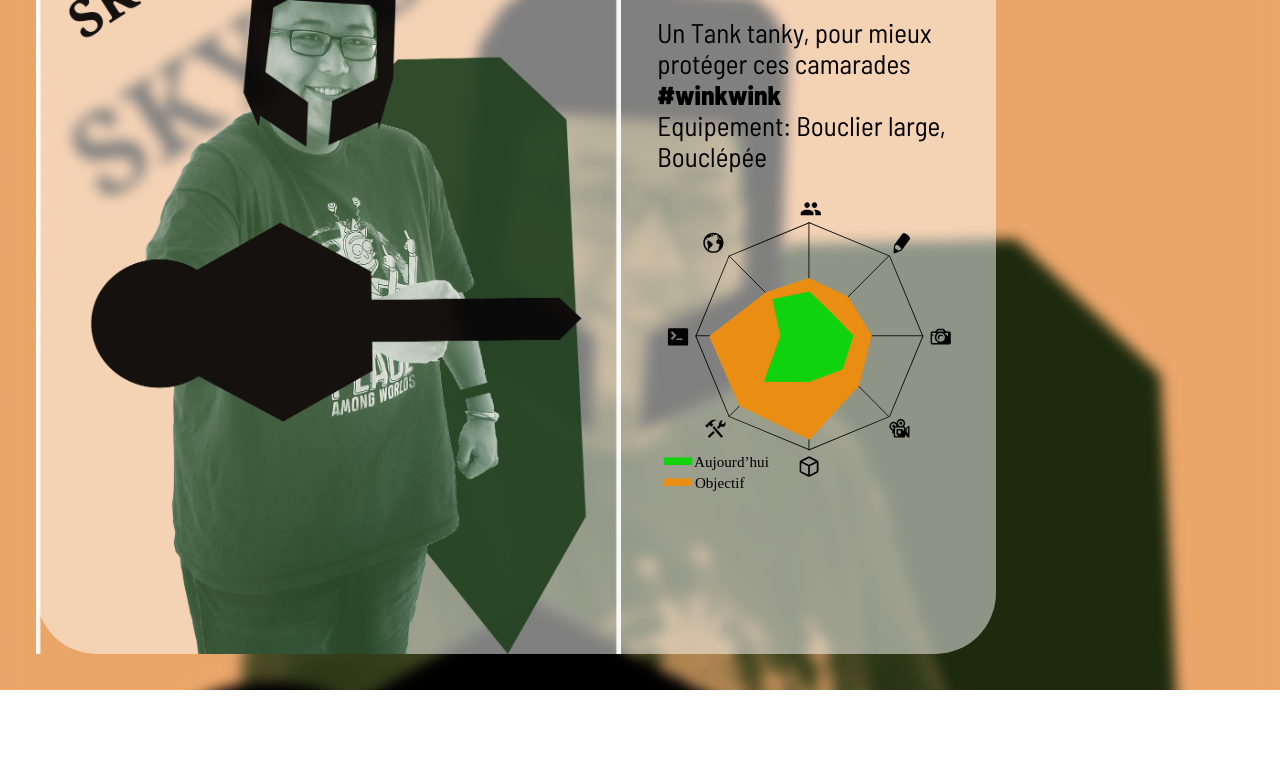
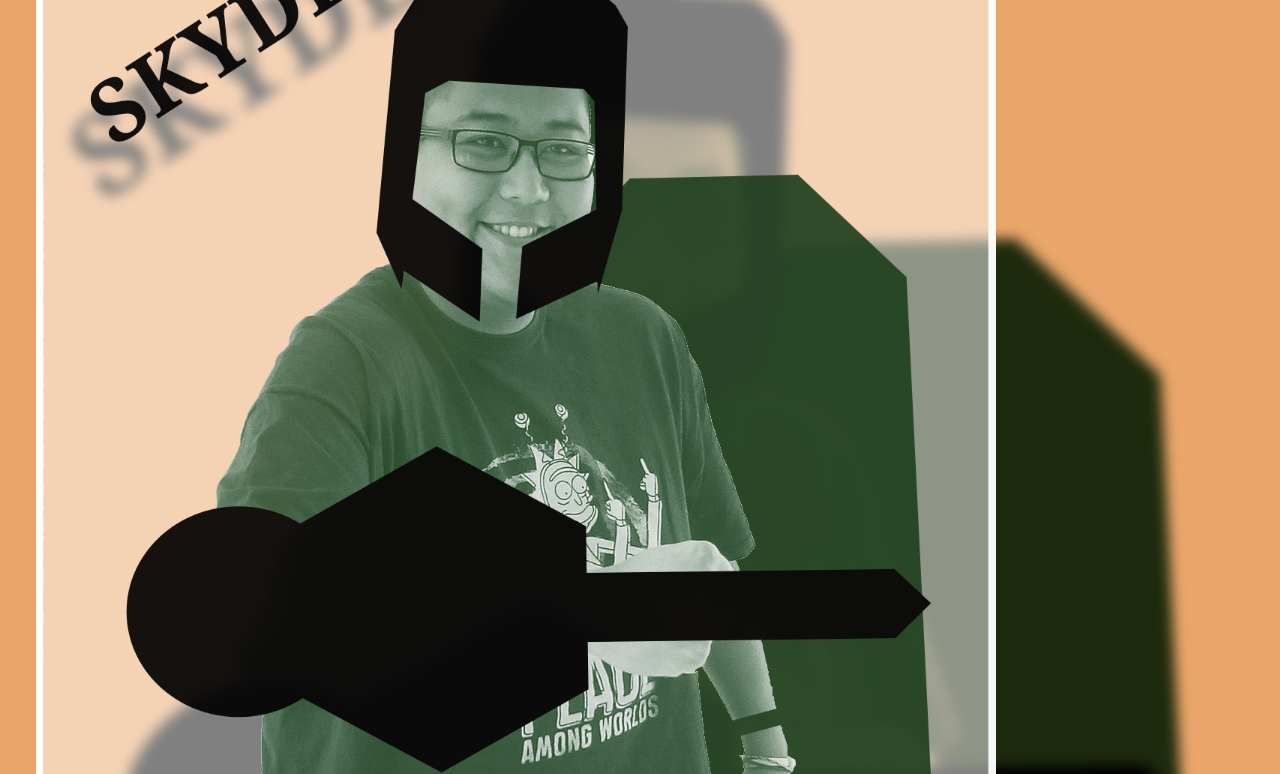
Before and after one commit to jordanlat/jordanlat.github.io, a plain HTML site: page index.html in a window 1280 px wide. Shown: the part 162-936 px from the top of the page. Before the commit the page ends 852 px from the top, so only its background shows below. Drawn offline with Linux system fonts and the light colour scheme.

Commit message:
fix fond d'écrant bande blanche

```diff
--- a/styles/styles.css
+++ b/styles/styles.css
@@ -7,6 +7,7 @@ body {
     font-family: 'Barlow Semi Condensed', 'Arial Narrow', Arial, sans-serif;
     background: url("../img/backgroud.jpg") no-repeat;
     background-size: cover;
+    background-attachment: fixed;
     text-align: center;
     padding: 36px;
     }
@@ -14,7 +15,7 @@ body {
 /* Page */
 .hero-page {
     display: flex;
-    flex-wrap: flex;
+    flex-wrap: wrap;
     max-width: 960px;
     text-align: left;
     background: rgba(255,255,255,50%);
@@ -38,6 +39,7 @@ body {
     color: darkgreen;
     max-width: 50%;
     box-sizing:border-box;
+
 }
 
 h1 { color: black;
```
